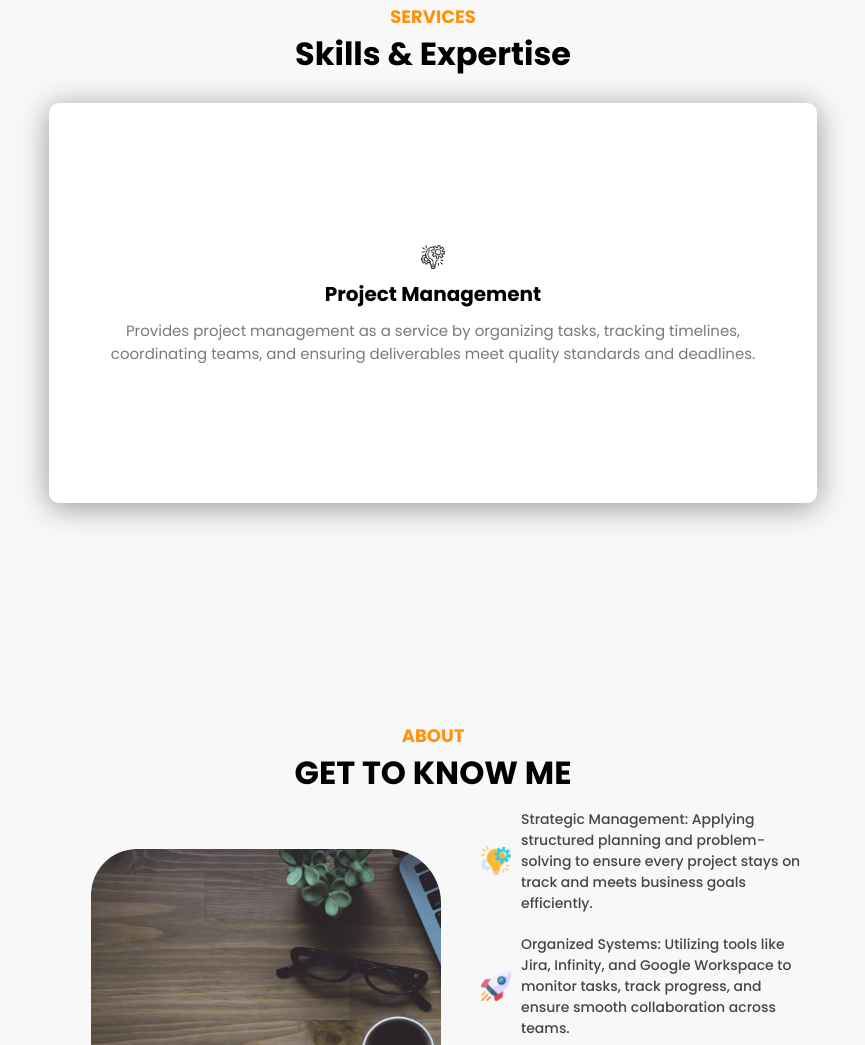
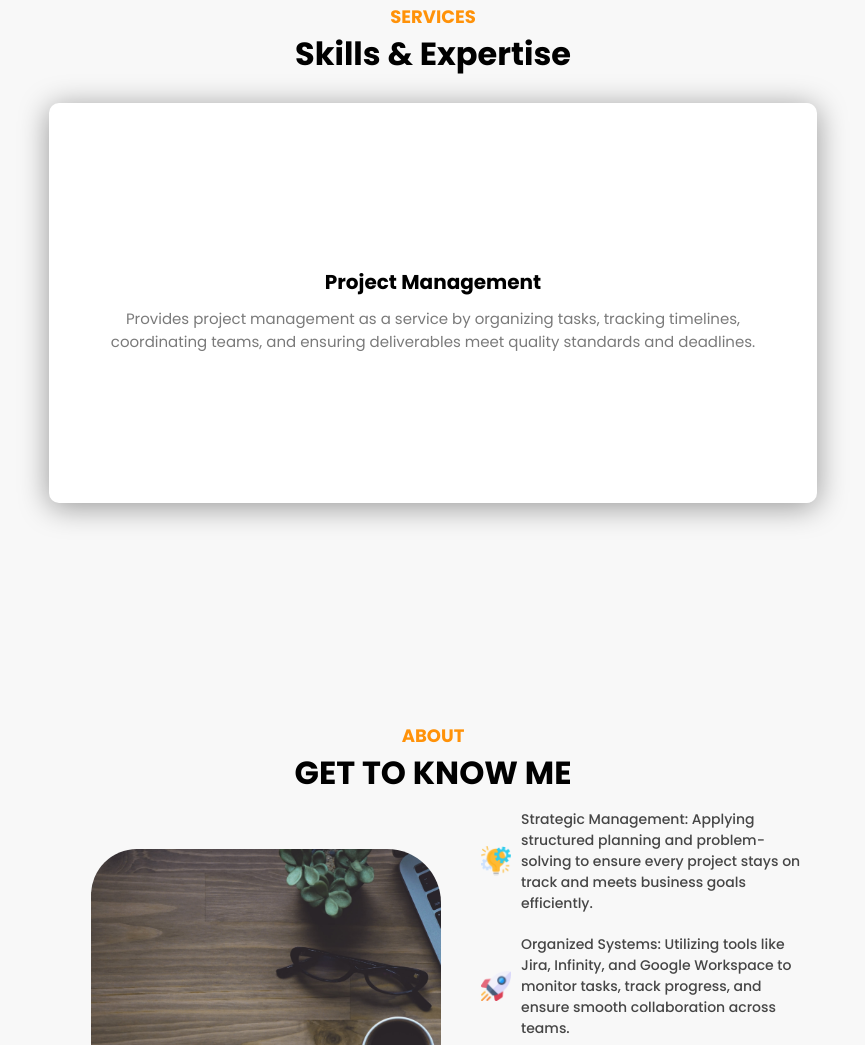
Before and after one commit to renzoalopez/user-portfolio, a plain HTML site: page index.html in a window 1280 px wide. Shown: the part 887-1932 px from the top of the page, without its empty margins (207-1072 px from the left). Drawn offline with nearby package versions, Linux system fonts and the light colour scheme; a script that the page names is missing.

Commit message:
Update index.html

```diff
--- a/index.html
+++ b/index.html
@@ -96,9 +96,9 @@
         <div class="services-offered-txt"> Skills & Expertise</div>
         <div class="services-offer">
             <div class="web-design">
-                <div class="services-img">
+<!--                 <div class="services-img">
                     <img src="images/project-management.png">
-                </div>
+                </div> -->
                 <div class="service-description">
                     <h4 class="service-title">Project Management</h4>
                     <p>
```
